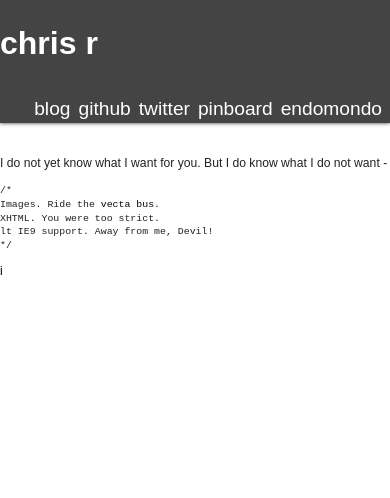
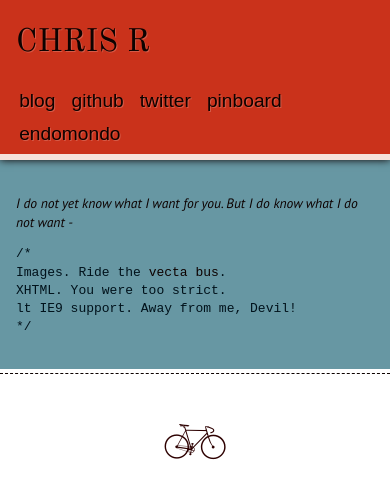
Before and after one commit to chrsr/chrsr.com, a plain HTML site: page index.html in a window 390 px wide. Drawn offline with nearby package versions, Linux system fonts and the light colour scheme; a web font is replaced by a local one.

Commit message:
colors and stuff

```diff
--- a/styles.css
+++ b/styles.css
@@ -1,25 +1,5 @@
-body {
-    font-family: sans-serif;
-    font-size: 76%;
-    width: 100%;
-    background: #fff;
-}
 
-/* tools */
-
-/* clearfix */
-
-.cf:before,
-.cf:after {
-    content:"";
-    display:table;
-}
-
-.cf:after {
-    clear:both;
-}
-
-/* content width */
+/* structure */
 
 div {
     position: relative;
@@ -27,13 +7,7 @@ div {
     max-width: 960px;
 }
 
-/* links */
-
-a {
-    text-decoration: none;
-}
-
-/* header */
+/* layout */
 
 header,
 section {
@@ -41,18 +15,22 @@ section {
 }
 
 header {
-
-    background: #444;
-    -webkit-box-shadow: 0px 0px 4px 0px #333;
-    -moz-box-shadow: 0px 0px 4px 0px #333;
-    box-shadow: 0px 0px 4px 0px #333;
+    position: relative;
+    background-color: #ca321b;
+    border-bottom: solid 6px #f6e2db;
+    -webkit-box-shadow: 0 0 8px 0 #0d0200;
+    -moz-box-shadow: 0 0 8px 0 #0d0200;
+    box-shadow: 0 0 8px 0 #0d0200;
 }
 
 header h1 {
     float: left;
-    color: #fff;
+    color: #0d0200;
+    font-family: "Old Standard TT", serif;
+    font-weight: 400;
     font-size: 2rem;
-    text-shadow: 0 0 1px 0 rgba(100, 100, 100, 0.7);
+    text-transform: uppercase;
+    text-shadow: 1px 1px 0px rgba(255, 255, 255, 0.2);
 }
 
 header nav {
@@ -61,48 +39,95 @@ header nav {
 
 nav a {
     float: left;
-    padding: 0.5rem 0.5rem 0 0;
+    margin: 2rem 1rem 0 0;
+    padding: 0 0 0.4rem;
     list-style-type: none;
-    color: #fff;
     font-size: 1.2rem;
+    text-shadow: 1px 1px 0px rgba(255, 255, 255, 0.2);
 }
+
+nav a { color: #0d0200; }
+nav a:visited { color: #0d0200; }
+nav a:hover { color: #380b03; border-bottom: dashed 1px #0d0200; }
 
 /* content */
 
 section {
-    padding: 20px 0 0;
+    padding: 20px 0;
+    background-color: #6797a3;
+    color: #00121b;
 }
 
-article {
-    float: left;
-    padding: 1rem;
-    margin: 0 1rem 1rem 0;
-    background: #efefef;
-    border: solid 1px #fff;
-
-    -webkit-border-radius: 8px;
-       -moz-border-radius: 8px;
-            border-radius: 8px;
-    -moz-background-clip: padding; -webkit-background-clip: padding-box; background-clip: padding-box;
-
-    -webkit-box-shadow: 0 0 4px 0 #333;
-    -moz-box-shadow: 0 0 4px 0 #333;
-    box-shadow: 0 0 4px 0 #333;
+section p {
+    color: #0d0200;
+    font-weight: 400;
+    font-size: 0.85em;
+    font-family: "PT Sans", serif;
 }
 
-/* *** dumps *** */
+section a:hover {
+    background: #fe57a1;
+}
 
-/* bike font */
+/* bike in footer */
 
 @font-face {
     font-family: 'bikes';
     src: url('dump/bikes.eot?#') format('eot'),
-       url('dump/bikes.woff') format('woff'),
-       url('dump/bikes.ttf') format('truetype');
+         url('dump/bikes.woff') format('woff'),
+         url('dump/bikes.ttf') format('truetype');
 }
 
-b {
+footer {
+    width: 100%;
+    margin: 0.2rem 0 0;
+    padding: 2rem 0 0;
+    border-top: dashed 1px #0d0200;
+    text-align: center;
+}
+
+footer a {
+    display: inline-block;
+    margin: 0 0 0 -2.5rem;
+    padding: 1rem 0 0 2.5rem;
     font-family: bikes, serif;
     font-size: 4rem;
-    color: #222;
+    color: #2d0000;
 }
+
+footer a:hover {
+    color: #2d0000;
+    border-bottom: solid 1px #0d0200;
+    -webkit-transform: rotate(-14deg);
+    -moz-transform: rotate(-14deg);
+    transform: rotate(-14deg);
+}
+
+/* responsive-ness */
+
+@media all and (max-width: 960px) {
+
+    div {
+        padding: 0 1rem;
+    }
+
+}
+
+@media all and (max-width: 580px) {
+
+    header nav {
+        clear: both;
+        float: left;
+        margin: 0 0 0 0.2rem;
+    }
+    nav a {
+        margin-top: 0rem;
+    }
+    nav a:hover {
+        border-bottom: 0;
+    }
+    footer a {
+        font-size: 2rem;
+    }
+
+}
```
